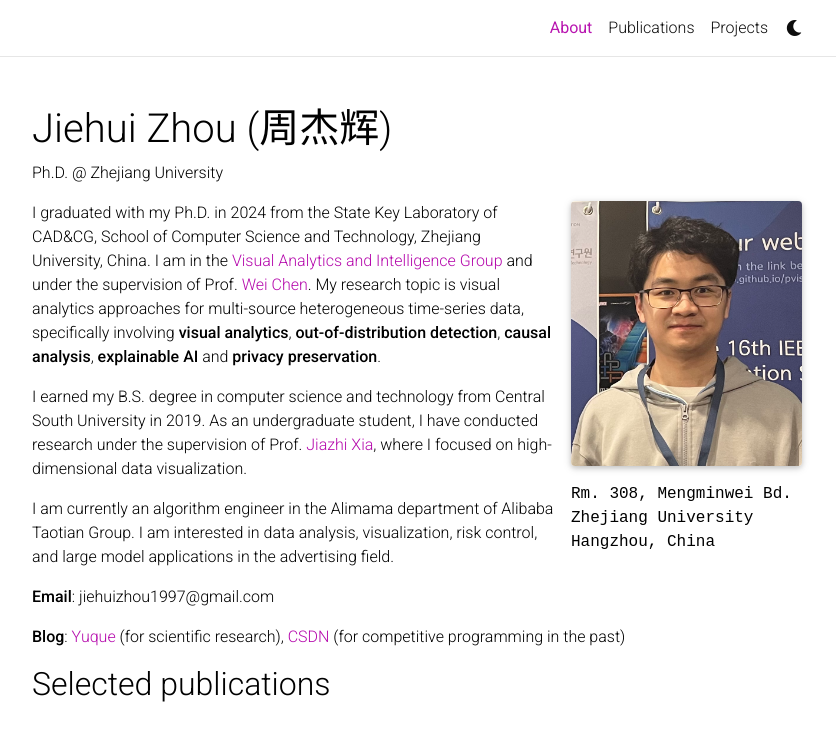
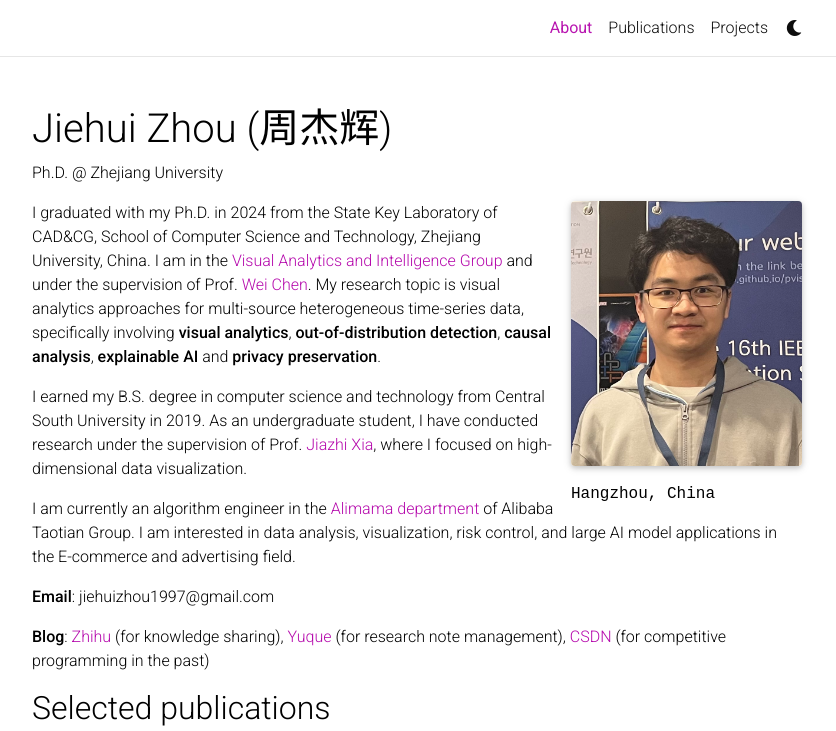
Before and after one commit to algzjh/algzjh.github.io, a Jekyll site: the page built from _pages/about.md, in a window 1280 px wide and 1025 px high, cut to the strip 0-731 px from the top of the window. Shown: the whole strip, without its empty margins (223-1059 px from the left). Built offline with Jekyll 4.4.1, drawn with Linux system fonts in a browser that asks for light colours; full-size pictures stand in for the smaller copies a plugin makes; comment, search, counter and statistics services are not loaded; a style sheet for code colours, icons or effects is not loaded.

Commit message:
feat: update bib

```diff
--- a/_config.yml
+++ b/_config.yml
@@ -306,6 +306,7 @@ filtered_bibtex_keywords:
     selected,
     supp,
     blog,
+    video,
     code,
     poster,
     slides,
--- a/_layouts/bib.html
+++ b/_layouts/bib.html
@@ -181,7 +181,7 @@
             {% if entry.slides contains '://' -%}
             <a href="{{ entry.slides }}" class="btn btn-sm z-depth-0" role="button">Slides</a>
             {%- else -%}
-            <a href="{{ entry.slides | prepend: '/assets/pdf/' | relative_url }}" class="btn btn-sm z-depth-0" role="button">Slides</a>
+            <a href="{{ entry.slides | prepend: '/assets/presentation/' | relative_url }}" class="btn btn-sm z-depth-0" role="button">Slides</a>
             {%- endif %}
           {%- endif %}
           {%- if entry.website %}
--- a/_pages/about.md
+++ b/_pages/about.md
@@ -9,8 +9,6 @@ profile:
   image: zhoujiehui.png
   image_circular: false # crops the image to make it circular
   address: >
-    <p>Rm. 308, Mengminwei Bd.</p>
-    <p>Zhejiang University</p>
     <p>Hangzhou, China</p>
 
 news: false # includes a list of news items
@@ -23,8 +21,8 @@ I graduated with my Ph.D. in 2024 from the State Key Laboratory of CAD&CG, Schoo
 
 I earned my B.S. degree in computer science and technology from Central South University in 2019. As an undergraduate student, I have conducted research under the supervision of Prof. [Jiazhi Xia](https://www.xiajiazhi.com/index.html), where I focused on high-dimensional data visualization.
 
-I am currently an algorithm engineer in the Alimama department of Alibaba Taotian Group. I am interested in data analysis, visualization, risk control, and large model applications in the advertising field.
+I am currently an algorithm engineer in the [Alimama department](https://www.alimama.com/index.htm) of Alibaba Taotian Group. I am interested in data analysis, visualization, risk control, and large AI model applications in the E-commerce and advertising field.
 
 **Email**: jiehuizhou1997@gmail.com
 
-**Blog**: [Yuque](https://www.yuque.com/algzjh) (for scientific research), [CSDN](https://algzjh.blog.csdn.net/) (for competitive programming in the past)
+**Blog**: [Zhihu](https://www.zhihu.com/people/zhou-jie-hui-11) (for knowledge sharing), [Yuque](https://www.yuque.com/algzjh) (for research note management), [CSDN](https://algzjh.blog.csdn.net/) (for competitive programming in the past)
```
Also changed, not shown: _bibliography/papers.bib (+4 -1 lines), 2 other files.
